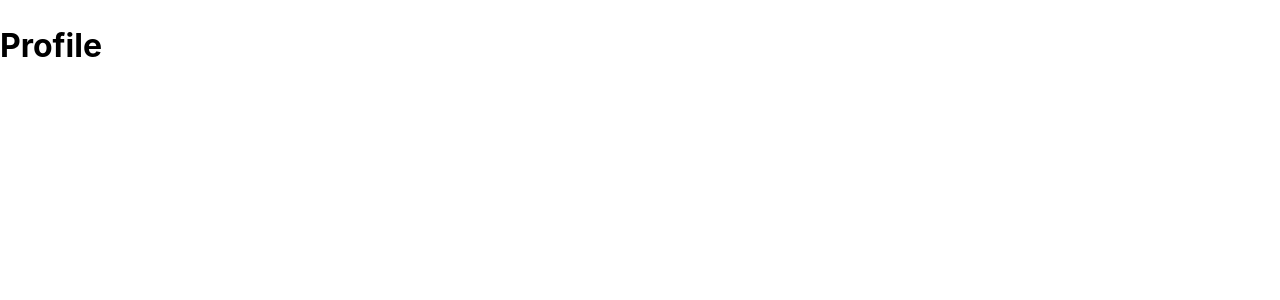
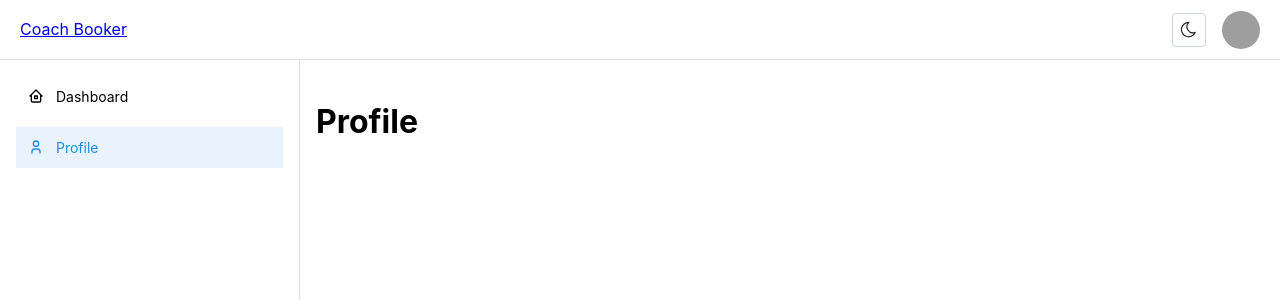
Before and after one commit to mustaphaboudouch/coach-booker, a React (Vite) app in the folder client/: page /profile in a window 1280 px wide. Shown: the top 300 px of the page. Built offline with nearby package versions, Linux system fonts and the light colour scheme; grey boxes are pictures that could not be loaded.

Commit message:
feat: add app layout and color schema

```diff
--- /dev/null
+++ b/client/src/components/layout/app-layout.tsx
@@ -0,0 +1,28 @@
+import { AppShell } from '@mantine/core';
+import { useDisclosure } from '@mantine/hooks';
+import { Navbar } from './navbar';
+import { Sidebar } from './sidebar';
+
+type AppLayoutProps = {
+	children: React.ReactNode;
+};
+
+export const AppLayout = ({ children }: AppLayoutProps) => {
+	const [opened, { toggle }] = useDisclosure();
+
+	return (
+		<AppShell
+			header={{ height: 60 }}
+			navbar={{ width: 300, breakpoint: 'sm', collapsed: { mobile: !opened } }}
+			padding='md'
+		>
+			<AppShell.Header>
+				<Navbar isOpen={opened} onToggle={toggle} />
+			</AppShell.Header>
+			<AppShell.Navbar p='md' style={{ overflowY: 'auto' }}>
+				<Sidebar />
+			</AppShell.Navbar>
+			<AppShell.Main>{children}</AppShell.Main>
+		</AppShell>
+	);
+};
--- /dev/null
+++ b/client/src/components/layout/navbar.tsx
@@ -0,0 +1,33 @@
+import { Avatar, Burger, Flex } from '@mantine/core';
+import { Link } from 'react-router-dom';
+import { ColorSchemaSwitcher } from '../ui/color-schema-switcher';
+
+type NavbarProps = {
+	isOpen: boolean;
+	onToggle: () => void;
+};
+
+export const Navbar = ({ isOpen, onToggle }: NavbarProps) => {
+	return (
+		<Flex
+			align='center'
+			justify='space-between'
+			px='lg'
+			style={{ height: '100%' }}
+		>
+			<Flex align='center' gap={16}>
+				<Burger opened={isOpen} onClick={onToggle} hiddenFrom='sm' size='sm' />
+				<Link to='/'>Coach Booker</Link>
+			</Flex>
+			<Flex align='center' gap={16}>
+				<ColorSchemaSwitcher />
+				<Avatar
+					src='https://raw.githubusercontent.com/mantinedev/mantine/master/.demo/avatars/avatar-7.png'
+					alt='Full Name'
+				>
+					Full Name
+				</Avatar>
+			</Flex>
+		</Flex>
+	);
+};
--- /dev/null
+++ b/client/src/components/layout/sidebar.tsx
@@ -0,0 +1,34 @@
+import { NavLink, Stack } from '@mantine/core';
+import { IconHome2, IconUser } from '@tabler/icons-react';
+import { Link, useLocation } from 'react-router-dom';
+
+const links = [
+	{
+		label: 'Dashboard',
+		path: '/dashboard',
+		icon: <IconHome2 size='1rem' stroke={2} />,
+	},
+	{
+		label: 'Profile',
+		path: '/profile',
+		icon: <IconUser size='1rem' stroke={2} />,
+	},
+];
+
+export const Sidebar = () => {
+	const location = useLocation();
+
+	return (
+		<Stack gap={10}>
+			{links.map((link) => (
+				<NavLink
+					component={Link}
+					active={location.pathname === link.path}
+					label={link.label}
+					leftSection={link.icon}
+					to={link.path}
+				/>
+			))}
+		</Stack>
+	);
+};
--- /dev/null
+++ b/client/src/components/ui/color-schema-switcher.tsx
@@ -0,0 +1,19 @@
+import { ActionIcon, useMantineColorScheme } from '@mantine/core';
+import { IconMoon, IconSun } from '@tabler/icons-react';
+
+export const ColorSchemaSwitcher = () => {
+	const { colorScheme, toggleColorScheme } = useMantineColorScheme();
+
+	const IconComponent = colorScheme === 'dark' ? IconSun : IconMoon;
+
+	return (
+		<ActionIcon
+			variant='default'
+			size='lg'
+			aria-label='Toggle color schema'
+			onClick={toggleColorScheme}
+		>
+			<IconComponent style={{ width: '60%', height: '60%' }} stroke={1.5} />
+		</ActionIcon>
+	);
+};
--- a/client/src/pages/dashboard.tsx
+++ b/client/src/pages/dashboard.tsx
@@ -1,7 +1,9 @@
+import { AppLayout } from '../components/layout/app-layout';
+
 export const Dashboard = () => {
 	return (
-		<div>
+		<AppLayout>
 			<h1>Dashboard</h1>
-		</div>
+		</AppLayout>
 	);
 };
--- a/client/src/pages/profile.tsx
+++ b/client/src/pages/profile.tsx
@@ -1,7 +1,9 @@
+import { AppLayout } from '../components/layout/app-layout';
+
 export const Profile = () => {
 	return (
-		<div>
+		<AppLayout>
 			<h1>Profile</h1>
-		</div>
+		</AppLayout>
 	);
 };
```
